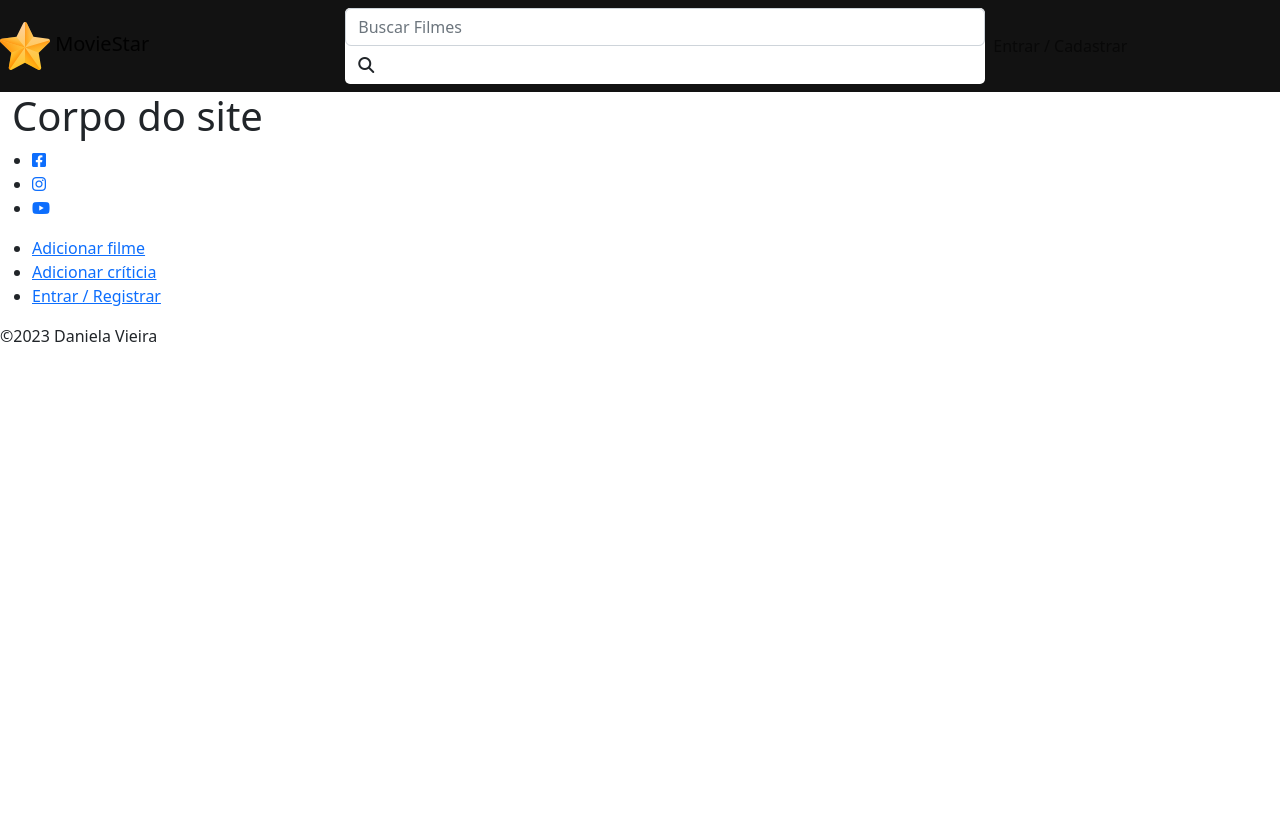
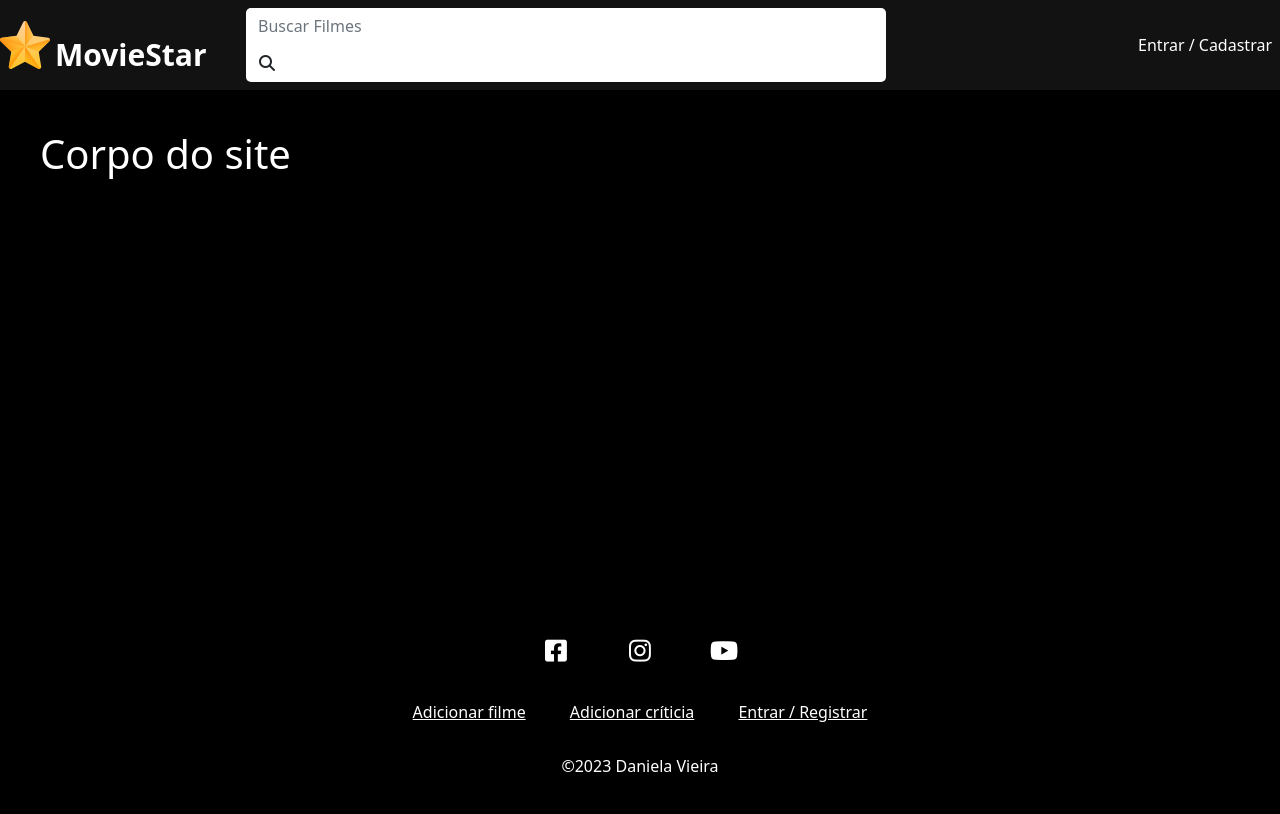
Before and after one commit to danielavieirasz/project_moviestar_php, a PHP site: page / in a window 1280 px wide. Before the commit the page ends 342 px from the top, so only its background shows below. Run offline with PHP 8.4, Linux system fonts and the light colour scheme.

Commit message:
https://github.com/danielavieirasz/project_moviestar_php.git

```diff
--- a/css/styles.css
+++ b/css/styles.css
@@ -1,6 +1,6 @@
 /*Navbar */
 .navbar-brand{
-    position: relative;
+    position:relative;
 }
 
 #logo{
@@ -27,3 +27,87 @@
     width: 50%;
     margin-left: 180px;
 }
+
+#search-form .form-control{
+    border:none;
+    width: 90%;
+    box-shadow: none;
+}
+
+#navbar{
+    min-width: 30%;
+}
+
+.navbar-nav{
+    justify-content: flex-end;
+    width: 100%;
+}
+
+.navbar-nav .nav-item .nav-link{
+    color: #FFF;
+    transition: .5s;
+}
+
+.navbar-nav .nav-item .navlink:hover{
+    color:#999;
+
+}
+
+.bold{
+    font-weight: bold;
+}
+
+/* HOME */
+#main-container{
+    background-color: #000;
+    color: #FFF;
+    min-height: 65vh;
+    padding: 40px;
+}
+
+/* FOOTER */
+#footer{
+    background-color: #000;
+    color: #FFF;
+    text-align: center;
+    margin: 0;
+    padding: 20px;
+}
+
+#social-container ul,
+#footer-links-container ul{
+    list-style-type: none;
+    padding: 0;
+}
+
+#social-container li,
+#footer-links-container li{
+    display: inline-block;
+    margin: 0 20px;
+}
+
+#social-container li{
+    height: 40px;
+    width: 40px;
+    border-radius:100%;
+    transition: .5s;
+    line-height: 3;
+}
+
+#social-container li:hover{
+    background-color: #333;
+}
+
+#social-container a,
+#footer-links-container a{
+    color:#fff;
+    transition: .5s;
+}
+
+#social-container li i{
+    font-size: 25px;
+}
+
+#footer-links-container{
+    margin: 30px 0;
+}
--- a/index.php
+++ b/index.php
@@ -21,14 +21,14 @@
 <body>
  <header>
     <nav id="main-navbar" class="navbar navbar-expand-lg">
-    <a href="<?= $BASE_URL ?>" class="navbar-brand">
-    <img src="<?= $BASE_URL ?>img/logo.svg" alt="MovieStar" id="logo">
-    <span id="moviestrar-title">MovieStar</span>
-    </a>
+        <a href="<?= $BASE_URL ?>" class="navbar-brand">
+        <img src="<?= $BASE_URL ?>img/logo.svg" alt="MovieStar" id="logo">
+        <span id="moviestar-title">MovieStar</span>
+        </a>
     <button class="navbar-toggler" type="button" data-toggle="collapse" data-target="#navbar" aria-controls="navbar" aria-expanded="false" aria-label="Toggle navigation">
         <i class="fas fa-bars"></i>
     </button>
-    <form action="" id="search-form" class="form-inline my-2 my-lg-0">
+    <form action="" method="GET" id="search-form" class="form-inline my-2 my-lg-0">
         <input type="text" name="q" id="search" class="form-control mr-sm-2" type="search" placeholder="Buscar Filmes" aria-label="Search">
         <button class="btn my-2 my-sm-0" type="submit">
             <i class="fas fa-search"></i>
@@ -38,7 +38,6 @@
         <ul class="navbar-nav">
             <li class="nav-item">
                 <a href="<?= $BASE_URL ?>auth.php" class="nav-link">Entrar / Cadastrar</a>
-
             </li>
         </ul>
     </div>
@@ -48,7 +47,7 @@
     <h1>Corpo do site</h1>
 </div>
 <footer id="footer">
-    <div class="social-container">
+    <div id="social-container">
         <ul>
             <li>
                 <a href="#"><i class="fab fa-facebook-square"></i></a>
```
